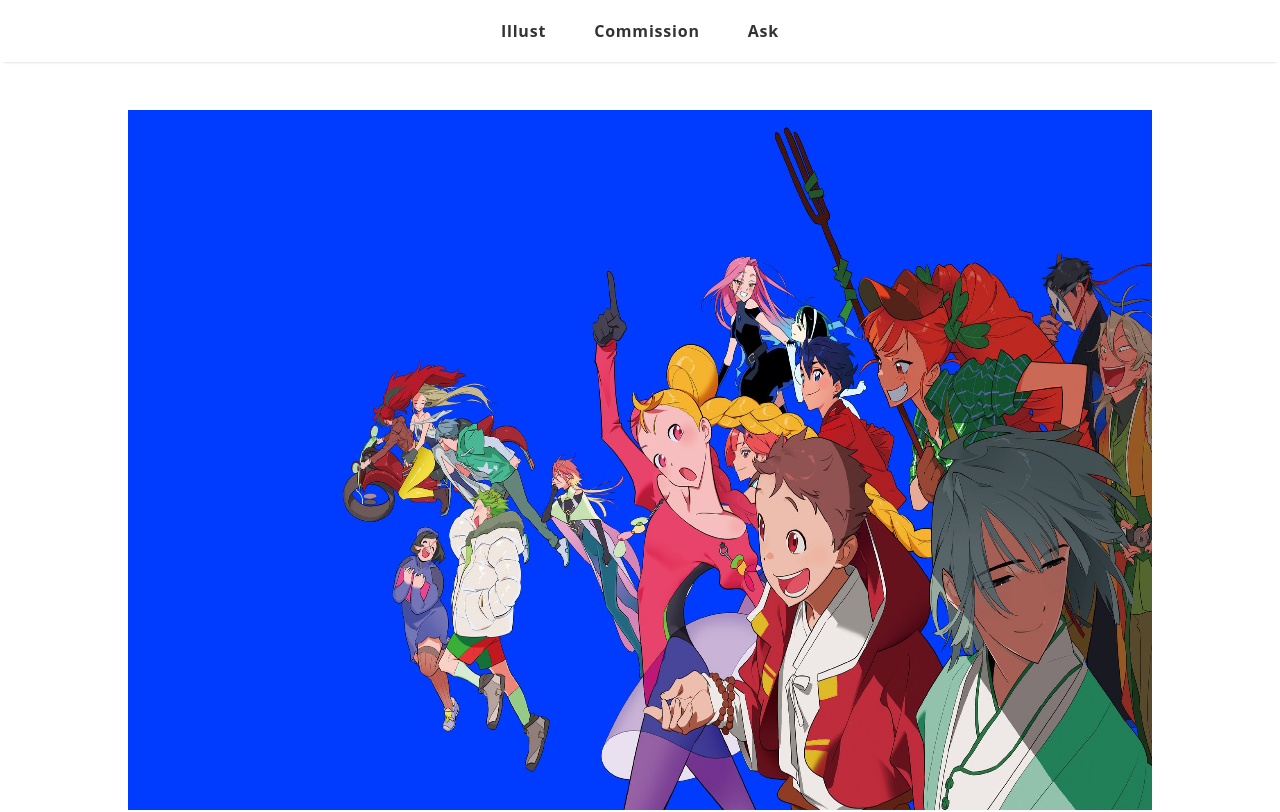
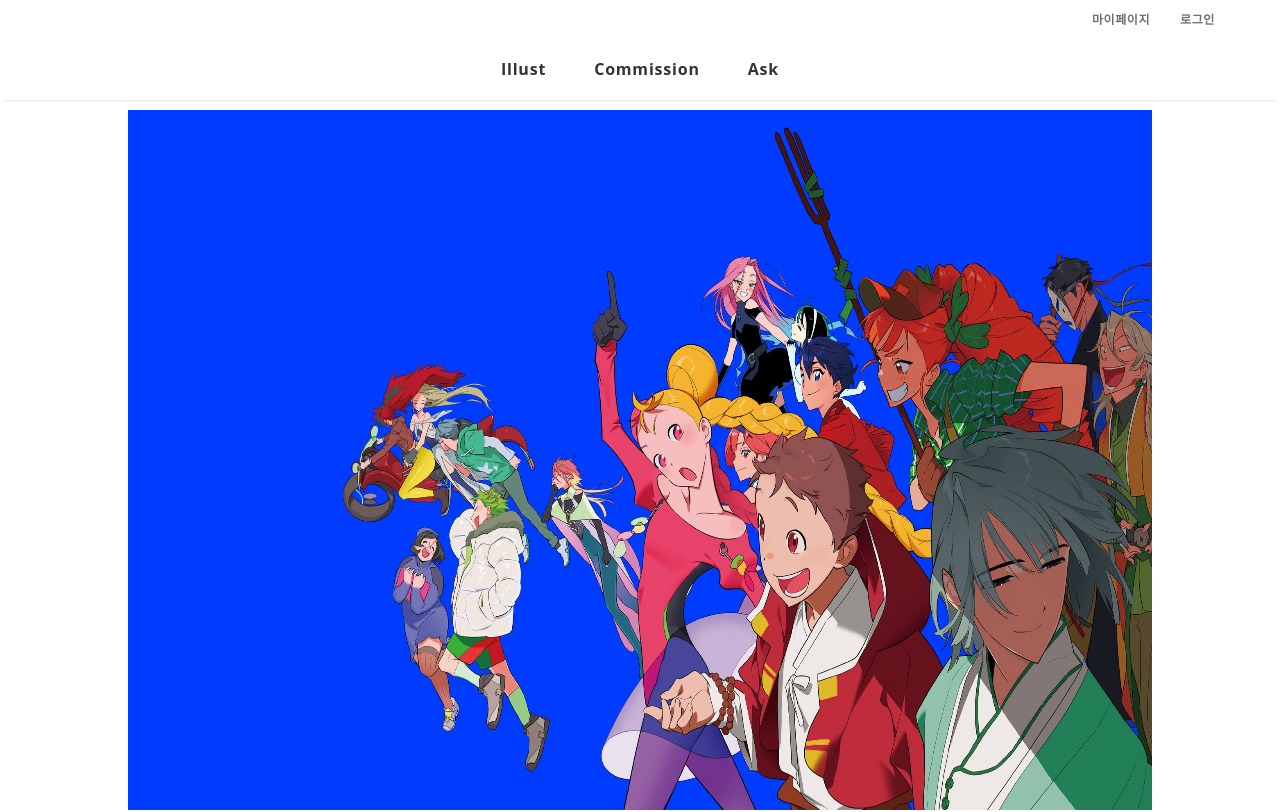
Before and after one commit to CM-WORLD/FRONT-END, a React (Create React App) app: page / in a window 1280 px wide. Shown: the top 812 px of the page. Built offline with nearby package versions, Linux system fonts and the light colour scheme.

Commit message:
Feat: navBar에 인증 링크 추가

```diff
--- a/src/common/navbar/index.tsx
+++ b/src/common/navbar/index.tsx
@@ -5,6 +5,16 @@ const NavBar = () => {
   return (
     <>
       <nav className="nav">
+        <div className="nav-auth">
+          <ul>
+            <li>
+              <a href="/mypage">마이페이지</a>
+            </li>
+            <li>
+              <a href="/signin">로그인</a>
+            </li>
+          </ul>
+        </div>
         <ul>
           <li>
             <a href="/posts">Illust</a>
--- a/src/common/navbar/style.scss
+++ b/src/common/navbar/style.scss
@@ -33,4 +33,19 @@
       }
     }
   }
+
+  .nav-auth {
+    display: flex;
+    justify-content: flex-end;
+    margin-right: 50px;
+
+    li {
+      padding: 0 15px;
+      font-size: 12px;
+      a {
+        padding: 10px 0;
+        color: #6f6f6f;
+      }
+    }
+  }
 }
```
